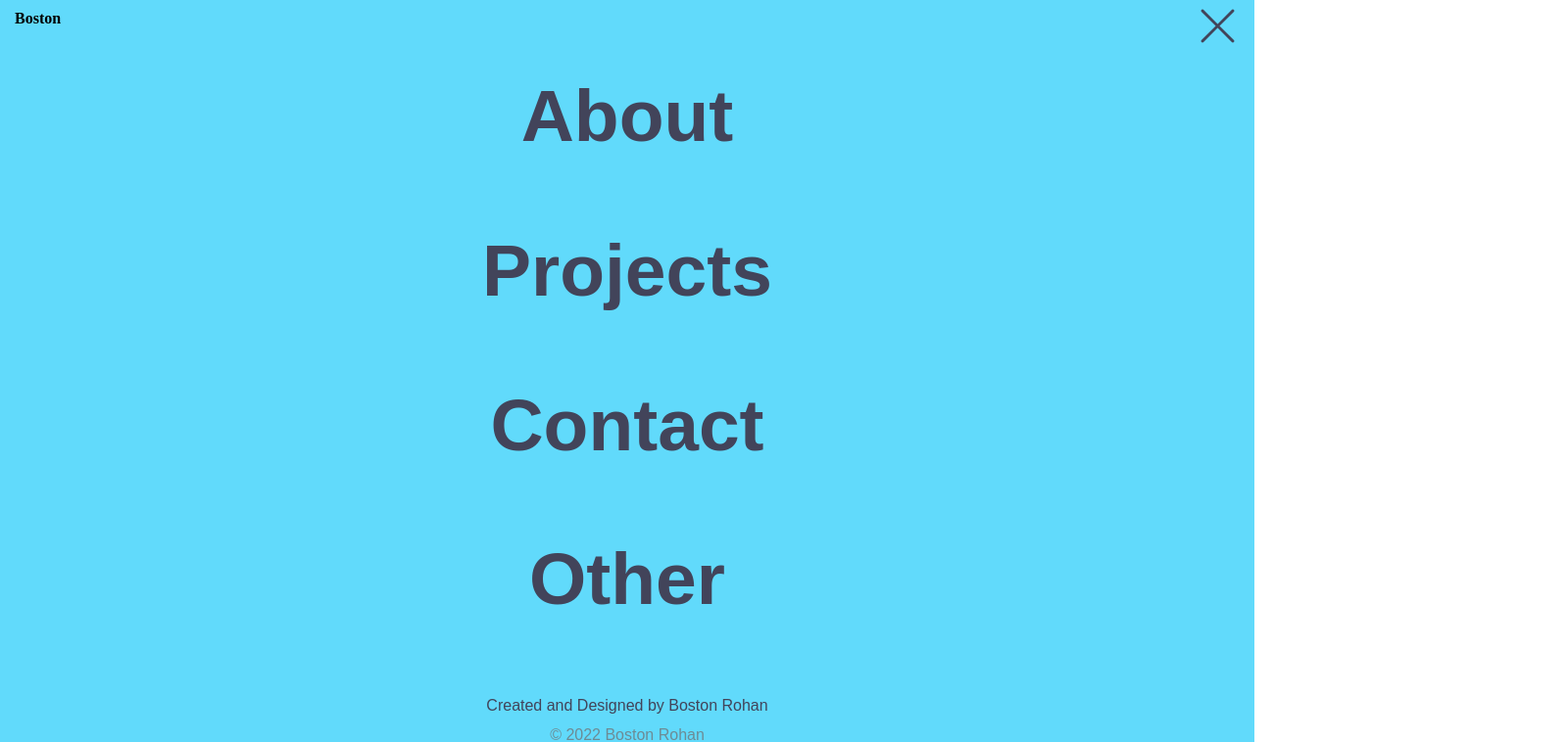
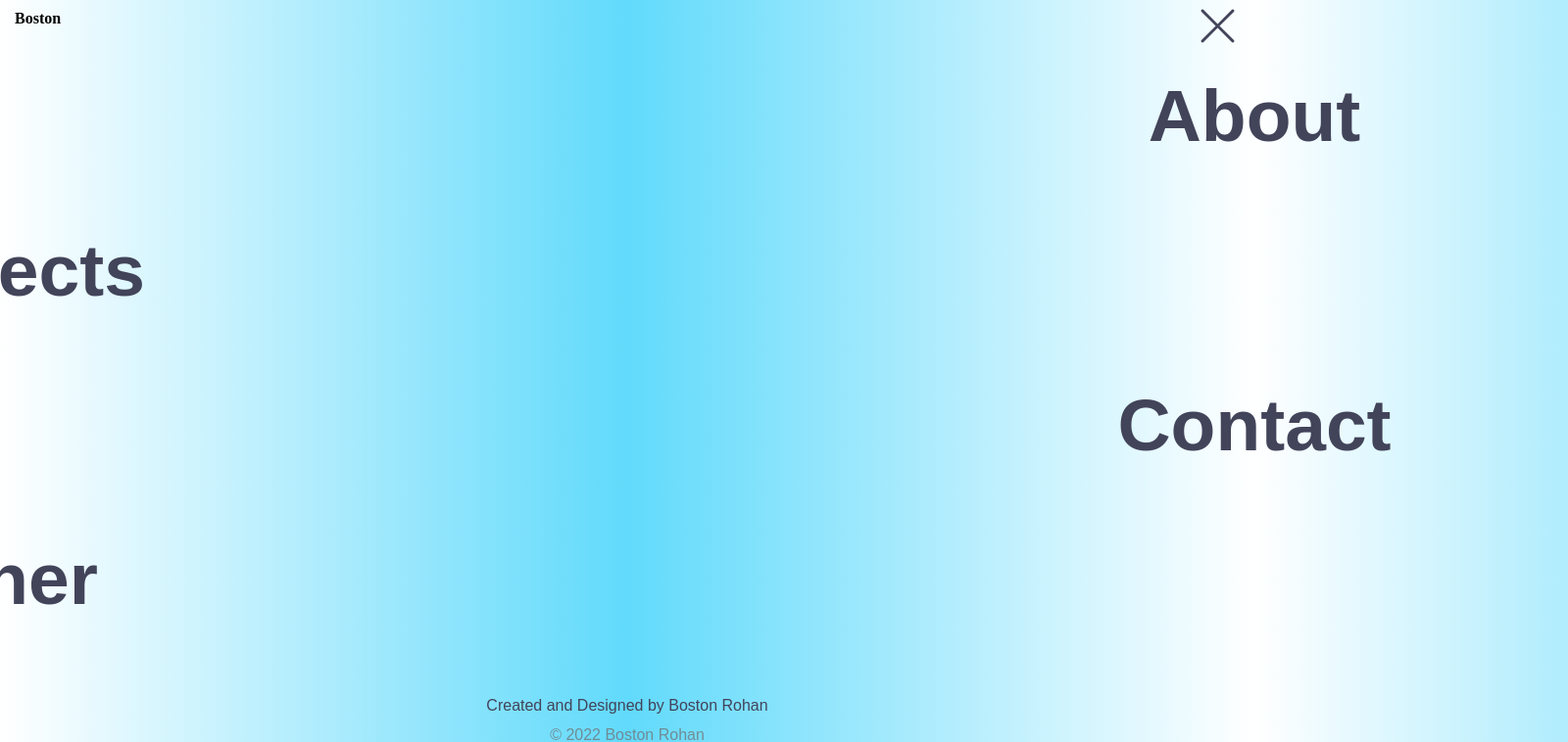
Before and after one commit to BostonRohan/portfolio, a React (Create React App) app: page /nav in a window 1280 px wide. Shown: the top 758 px of the page at 98% size, 1600 px wide, since content can reach past the window. Built offline with nearby package versions, Linux system fonts and the light colour scheme.

Commit message:
changed background, added styles

```diff
--- a/src/App.js
+++ b/src/App.js
@@ -7,6 +7,7 @@ import Other from "./Components/Pages/Other";
 import About from "./Components/Pages/About";
 import Projects from "./Components/Pages/Projects";
 import Contact from "./Components/Pages/Contact";
+import "./Styles/Universal-Styles.css";
 function App() {
   return (
     <>
--- a/src/Components/Pages/Contact.js
+++ b/src/Components/Pages/Contact.js
@@ -1,8 +1,7 @@
 import React from "react";
 import "../../Styles/Contact.css";
 import Footer from "../Footer";
-function Contact({ active }) {
-  console.log(active);
+function Contact() {
   return (
     <>
       <div data-aos="fade-in" className="Contact">
@@ -12,7 +11,7 @@ function Contact({ active }) {
         <form data-aos="slide-right">
           <input type="text" placeholder="Name" />
           <textarea className="contact-description" placeholder="Description" />
-          <input type="submit" value="Submit" />
+          <input className="btn-grad" type="submit" value="Submit" />
         </form>
       </div>
       <Footer />
--- a/src/Components/Pages/Navscreen.js
+++ b/src/Components/Pages/Navscreen.js
@@ -4,16 +4,16 @@ import Footer from "../Footer";
 function NavScreen() {
   return (
     <div className="navscreen">
-      <Link className="nav-element" to="/about">
+      <Link data-aos="slide-left" className="nav-element" to="/about">
         About
       </Link>
-      <Link className="nav-element" to="/projects">
+      <Link data-aos="slide-right" className="nav-element" to="/projects">
         Projects
       </Link>
-      <Link className="nav-element" to="/contact">
+      <Link data-aos="slide-left" className="nav-element" to="/contact">
         Contact
       </Link>
-      <Link className="nav-element" to="/other">
+      <Link data-aos="slide-right" className="nav-element" to="/other">
         Other
       </Link>
       <Footer />
--- a/src/Components/Pages/Other.js
+++ b/src/Components/Pages/Other.js
@@ -5,9 +5,15 @@ import Footer from "../Footer";
 function Other() {
   return (
     <div className="navscreen">
-      <h2 className="nav-element">Blog</h2>
-      <h2 className="nav-element">School</h2>
-      <h2 className="nav-element">Resume</h2>
+      <h2 data-aos="slide-right" className="nav-element">
+        Blog
+      </h2>
+      <h2 data-aos="slide-left" className="nav-element">
+        School
+      </h2>
+      <h2 data-aos="slide-right" className="nav-element">
+        Resume
+      </h2>
       <Footer />
     </div>
   );
--- a/src/Components/Pages/Reccomendations.js
+++ b/src/Components/Pages/Reccomendations.js
@@ -1,7 +1,6 @@
 import React from "react";
 import "../../Styles/Reccomendations.css";
-function Reccomendations({ active }) {
-  console.log(active);
+function Reccomendations() {
   return (
     <div className="Reccomendations">
       <img
--- a/src/Styles/About.css
+++ b/src/Styles/About.css
@@ -1,13 +1,6 @@
-p {
-  line-height: 60px;
-  font-family: "Raleway", sans-serif;
-  font-weight: lighter;
-  color: var(--secondary-color);
-}
 .About {
   width: 100%;
   height: 100vh;
-  background-color: var(--primary-color);
 }
 .about-title {
   display: flex;
@@ -17,7 +10,7 @@ p {
   font-size: 75px;
   font-family: "Bebas Neue", sans-serif;
   font-weight: bolder;
-  color: white;
+  color: var(--secondary-color);
   right: 2vw;
 }
 .about-text {
@@ -55,8 +48,3 @@ p {
     font-size: 50px;
   }
 }
-@media screen and (max-width: 325px) {
-  p {
-    line-height: 30px;
-  }
-}
--- a/src/Styles/Contact.css
+++ b/src/Styles/Contact.css
@@ -2,7 +2,7 @@
   width: 100%;
   height: 100vh;
   overflow-x: hidden;
-  background-color: white;
+  /* background-color: white; */
 }
 .contact-title {
   position: relative;
@@ -14,15 +14,6 @@
   font-family: "Bebas Neue", sans-serif;
   font-weight: bolder;
   color: var(--secondary-color);
-}
-form {
-  display: flex;
-  justify-content: center;
-  flex-direction: column;
-  gap: 15vh;
-  position: relative;
-  top: 15vh;
-  left: 5vw;
 }
 .contact-description {
   width: 80%;
@@ -45,6 +36,34 @@ input[type="submit"] {
   text-align: center;
   border-color: var(--secondary-color);
 }
+
+.btn-grad {
+  background-image: linear-gradient(
+    to right,
+    #1fa2ff 0%,
+    #12d8fa 51%,
+    #1fa2ff 100%
+  );
+}
+.btn-grad {
+  margin: 10px;
+  padding: 15px 45px;
+  text-align: center;
+  text-transform: uppercase;
+  transition: 0.5s;
+  background-size: 200% auto;
+  color: white;
+  box-shadow: 0 0 20px #eee;
+  border-radius: 10px;
+  display: block;
+}
+
+.btn-grad:hover {
+  background-position: right center; /* change the direction of the change here */
+  color: #fff;
+  text-decoration: none;
+}
+
 @media screen and (max-width: 500px) {
   .contact-title {
     right: 0;
--- a/src/Styles/Home.css
+++ b/src/Styles/Home.css
@@ -1,19 +1,3 @@
-* {
-  margin: 0;
-  padding: 0;
-  box-sizing: border-box;
-}
-html {
-  scroll-behavior: smooth;
-  overflow-y: scroll;
-  scrollbar-width: none; /* Firefox */
-  -ms-overflow-style: none; /* Internet Explorer 10+ */
-}
-html::-webkit-scrollbar {
-  /* WebKit */
-  width: 0;
-  height: 0;
-}
 .Home {
   height: 100vh;
   width: 100%;
@@ -48,8 +32,3 @@ html::-webkit-scrollbar {
     top: 50vh;
   }
 }
-:root {
-  --primary-color: #61dafb;
-  --secondary-color: #42445a;
-  --tertiary-color: #f2a98d;
-}
--- a/src/Styles/Nav.css
+++ b/src/Styles/Nav.css
@@ -1,19 +1,3 @@
-ul {
-  display: flex;
-  list-style-type: none;
-  justify-content: flex-end;
-  padding-right: 20px;
-  letter-spacing: 0.08em;
-  font-family: "Bebas Neue", sans-serif;
-  font-weight: bold;
-  color: var(--secondary-color);
-  font-size: 24px;
-  gap: 20px;
-}
-a {
-  text-decoration: none;
-  color: var(--secondary-color);
-}
 .logo {
   position: relative;
   top: 10px;
@@ -45,7 +29,6 @@ a {
 .navscreen {
   width: 100%;
   height: 100vh;
-  background-color: var(--primary-color);
   display: flex;
   align-items: center;
   justify-content: center;
--- a/src/Styles/Projects.css
+++ b/src/Styles/Projects.css
@@ -1,7 +1,6 @@
 .Projects {
   height: 100vh;
   width: 100%;
-  background-color: var(--primary-color);
 }
 
 .project-image {
@@ -13,7 +12,7 @@
   font-size: 75px;
   font-family: "Bebas Neue", sans-serif;
   font-weight: bolder;
-  color: white;
+  color: var(--secondary-color);
   display: flex;
   justify-content: flex-end;
   position: relative;
--- a/src/Styles/Reccomendations.css
+++ b/src/Styles/Reccomendations.css
@@ -1,7 +1,6 @@
 .Reccomendations {
   width: 100%;
   height: 100vh;
-  background-color: var(--primary-color);
 }
 .paragraphs {
   font-family: "Raleway", sans-serif;
--- /dev/null
+++ b/src/Styles/Universal-Styles.css
@@ -0,0 +1,63 @@
+:root {
+  --primary-color: #61dafb;
+  --secondary-color: #42445a;
+  --tertiary-color: #f2a98d;
+}
+* {
+  margin: 0;
+  padding: 0;
+  box-sizing: border-box;
+}
+html {
+  background: rgb(255, 255, 255);
+  background: linear-gradient(
+    90deg,
+    rgba(255, 255, 255, 1) 0%,
+    rgba(97, 218, 251, 1) 50%,
+    rgba(255, 255, 255, 1) 100%
+  );
+  scroll-behavior: smooth;
+  overflow-y: scroll;
+  scrollbar-width: none; /* Firefox */
+  -ms-overflow-style: none; /* Internet Explorer 10+ */
+}
+html::-webkit-scrollbar {
+  /* WebKit */
+  width: 0;
+  height: 0;
+}
+ul {
+  display: flex;
+  list-style-type: none;
+  justify-content: flex-end;
+  padding-right: 20px;
+  letter-spacing: 0.08em;
+  font-family: "Bebas Neue", sans-serif;
+  font-weight: bold;
+  color: var(--secondary-color);
+  font-size: 24px;
+  gap: 20px;
+}
+a {
+  text-decoration: none;
+  color: var(--secondary-color);
+}
+p {
+  line-height: 60px;
+  font-family: "Raleway", sans-serif;
+  color: var(--secondary-color);
+}
+form {
+  display: flex;
+  justify-content: center;
+  flex-direction: column;
+  gap: 15vh;
+  position: relative;
+  top: 15vh;
+  left: 5vw;
+}
+@media screen and (max-width: 325px) {
+  p {
+    line-height: 30px;
+  }
+}
```
